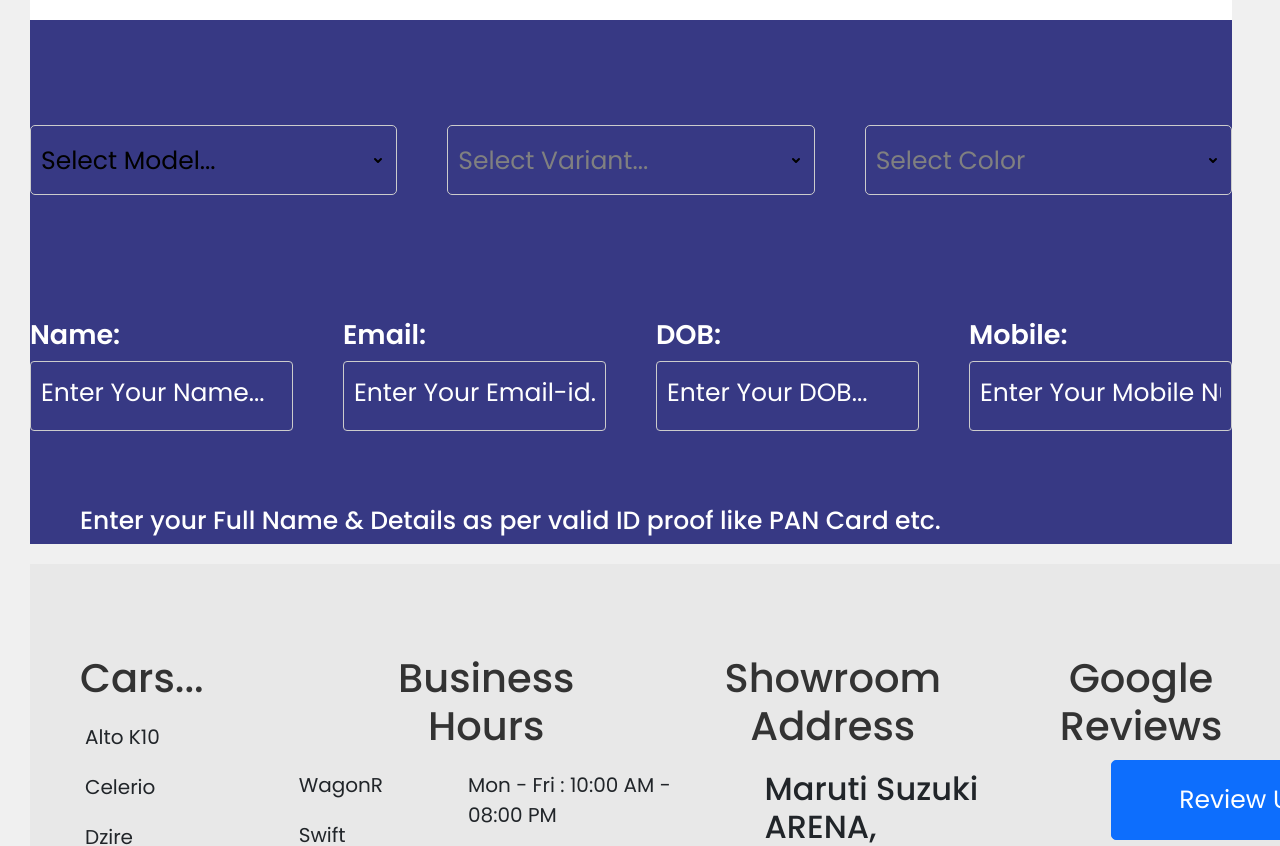
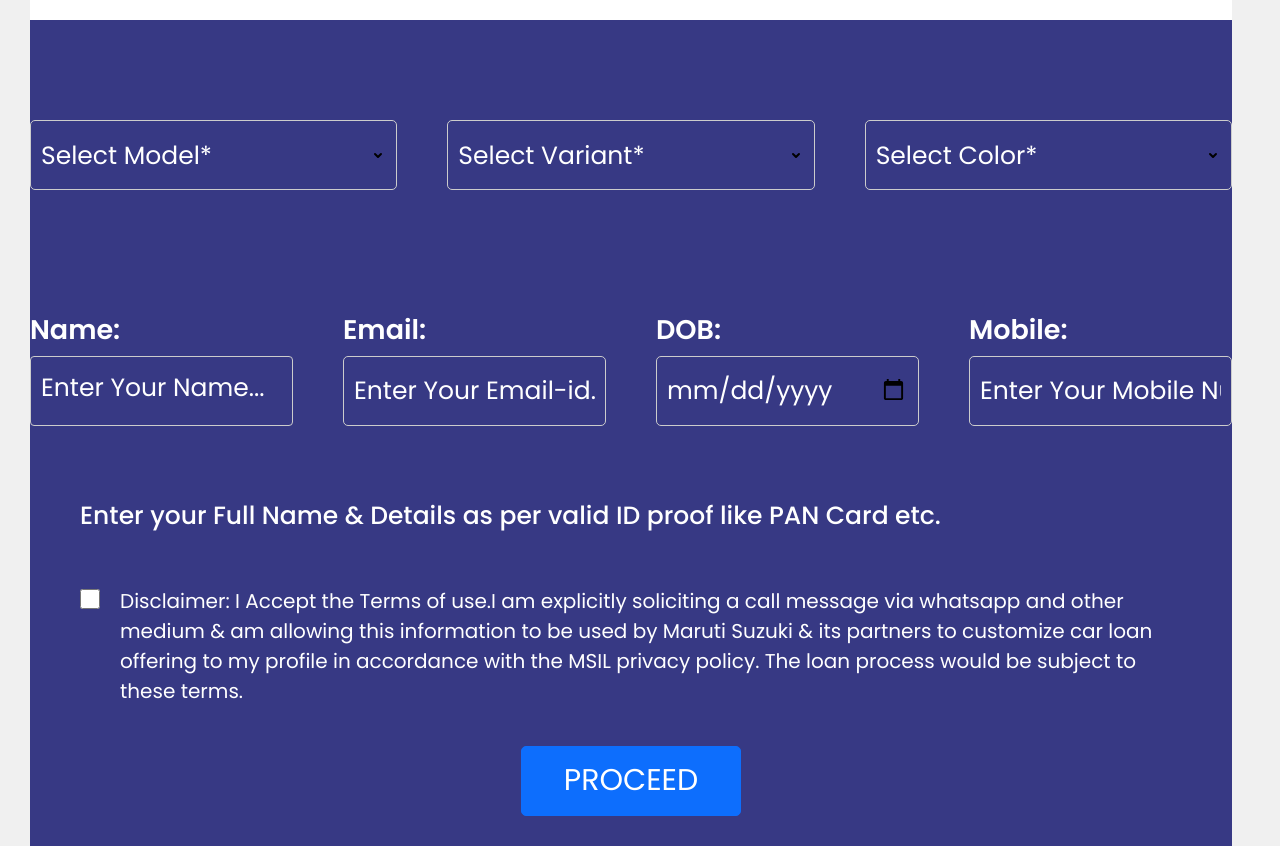
Before and after one commit to vasadisasidhar/websitedemo, a React (Create React App) app: page /emi-calculator in a window 1280 px wide. Shown: the part 1680-2526 px from the top of the page. Built offline with nearby package versions, Linux system fonts and the light colour scheme.

Commit message:
16th Commit

```diff
--- a/src/Components/Linkpages/Emicalculator/Emifrom/Emiform.css
+++ b/src/Components/Linkpages/Emicalculator/Emifrom/Emiform.css
@@ -26,6 +26,14 @@
     padding-left: 50px;
 }
 
+  .containerBox4 p {
+    font-size: 20px; /* Adjust font size */
+    padding-left: 90px;
+    padding-right: 50px;
+    margin-bottom: 40px;
+    margin-top: -30px;
+  }
+
 .inputBox {
     flex: 1; /* Make each input box take equal space */
     margin-right: 50px; /* Space between input boxes */
@@ -43,15 +51,33 @@
 .inputBox input,
 .inputBox select {
 background-color:#373984;
+color: white;
 }
 
 select option {
     background-color: white;
     color: black;
-    font-size: 10px;
 }
 
 .inputBox input::placeholder{
     font-size: 25px;
     color: white;
 }
+/* Emiform.css */
+  .containerBox4 input{
+    width: 20px;
+    height: 20px;
+    margin-left: 50px;
+    margin-top: 50px;
+  }
+  .buttonContainer {
+    display: flex;
+    justify-content: center; /* Centers the button horizontally */
+    margin-top: 20px; /* Adds space above the button */
+    padding-bottom: 50px;
+}
+.buttonContainer .btn {
+    font-size: 30px;
+    width: 220px;
+    height: 70px;
+    }
--- a/src/Components/Linkpages/Emicalculator/Emifrom/Emiform.jsx
+++ b/src/Components/Linkpages/Emicalculator/Emifrom/Emiform.jsx
@@ -1,60 +1,84 @@
 import React, { useState } from 'react';
 import './Emiform.css';
+import modelData from './modelData'; // Import the model data
+
+
+
 
 const Emiform = () => {
-  // State to manage the selected model
   const [selectedModel, setSelectedModel] = useState('');
-  const [selectedVarient, setVarient] = useState('');
+  const [selectedVariant, setSelectedVariant] = useState('');
+  const [selectedColor, setSelectedColor] = useState('');
+  const [name, setName] = useState('');
+  const [email, setEmail] = useState('');
+  const [dob, setDob] = useState('');
+  const [mobile, setMobile] = useState('');
+  const [isAgreed, setIsAgreed] = useState(false); // State for checkbox
 
-  // Handler for model selection
+
   const handleModelChange = (event) => {
     setSelectedModel(event.target.value);
+    setSelectedVariant(''); // Reset variant and color on model change
+    setSelectedColor('');
   };
 
-  const handleVarientChange =(event) => {
-    setVarient(event.target.value)
-  }
+  const handleVariantChange = (event) => {
+    setSelectedVariant(event.target.value);
+    setSelectedColor(''); // Reset color on variant change
+  };
+
+  const submitHandler = (event) => {
+    event.preventDefault(); // Prevent the default form submission
+
+    // Create a formatted message with the input values
+    const message = `
+      Model: ${selectedModel}
+      Variant: ${selectedVariant}
+      Color: ${selectedColor}
+      Name: ${name}
+      Email: ${email}
+      DOB: ${dob}
+      Mobile: ${mobile}
+      Agreed to Terms: ${isAgreed ? 'Yes' : 'No'}
+    `;
+
+    alert(message); // Display the alert with the message
+  };
+
+  // Get variants as an array
+  const variants = selectedModel ? Object.keys(modelData[selectedModel].variants) : [];
+
+  // Get colors based on the selected variant
+  const colors = selectedVariant ? modelData[selectedModel].variants[selectedVariant] : [];
 
   return (
     <div>
       <form>
         <div className="containerBox">
           <div className="inputBox">
-            <span className="inputtext"></span>
             <select onChange={handleModelChange} value={selectedModel}>
-              <option value=''>Select Model...</option>
-              <option value='CELERIO'>CELERIO</option>
-              <option value='NEW WAGONR'>NEW WAGONR</option>
-              <option value='ALTO K10'>ALTO K10</option>
-              <option value='TOUR H3'>TOUR H3</option>
-              <option value='TOUR V'>TOUR V</option>
-              <option value='TOUR M'>TOUR M</option>
-              <option value='TOUR S'>TOUR S</option>
-              <option value='TOUR H1'>TOUR H1</option>
-              <option value='DZIRE'>DZIRE</option>
-              <option value='ERTIGA'>ERTIGA</option>
-              <option value='BREZZA'>BREZZA</option>
-              <option value='EECO'>EECO</option>
-              <option value='S.PRESSO'>S.PRESSO</option>
-              <option value='SWIFT'>SWIFT</option>
+              <option value=''>Select Model*</option>
+              {Object.keys(modelData).map((model) => (
+                <option key={model} value={model}>{model}</option>
+              ))}
             </select>
           </div>
 
           <div className="inputBox">
-            <span className="inputtext"></span>
-            <select disabled={!selectedModel} onChange={handleVarientChange} value={selectedVarient}>
-              <option value=''>Select Variant...</option>
-              <option value='ZXI'>ZXI</option>
-              <option value='ZXI+'>ZXI+</option>
+            <select onChange={handleVariantChange} value={selectedVariant}>
+              <option value=''>Select Variant*</option>
+              {variants.map(variant => (
+                <option key={variant} value={variant}>{variant}</option>
+              ))}
             </select>
           </div>
 
           <div className="inputBox">
-            <span className="inputtext"></span>
-            <select disabled={!selectedVarient}>
-              <option value=''>Select Color</option>
-              <option value='White'>White</option>
-              <option value='Red'>Red</option>
+            <select value={selectedColor} onChange={(e) => setSelectedColor(e.target.value)}>
+              <option value=''>Select Color*</option>
+              {colors.map(color => (
+                <option key={color} value={color}>{color}</option>
+              ))}
             </select>
           </div>
         </div>
@@ -62,31 +86,49 @@ const Emiform = () => {
         <div className="containerBox2">
           <div className="inputBox">
             <span className="inputtext">Name:</span>
-            <input type='text' placeholder='Enter Your Name...' />
+            <input type='text' placeholder='Enter Your Name...' value={name} onChange={(e) => setName(e.target.value)} />
           </div>
 
           <div className="inputBox">
             <span className="inputtext">Email:</span>
-            <input type='text' placeholder='Enter Your Email-id...' />
+            <input type='email' placeholder='Enter Your Email-id...' value={email} onChange={(e) => setEmail(e.target.value)} />
           </div>
 
           <div className="inputBox">
             <span className="inputtext">DOB:</span>
-            <input type='text' placeholder='Enter Your DOB...' />
+            <input type='date' value={dob} onChange={(e) => setDob(e.target.value)} />
           </div>
 
           <div className="inputBox">
             <span className="inputtext">Mobile:</span>
-            <input type='text' placeholder='Enter Your Mobile Number...' />
+            <input type='tel' placeholder='Enter Your Mobile Number...' value={mobile} onChange={(e) => setMobile(e.target.value)} />
           </div>
         </div>
 
         <div className="containerBox3">
           <h2>Enter your Full Name & Details as per valid ID proof like PAN Card etc.</h2>
         </div>
+
+
+        <div className="containerRow">
+            <div className="containerBox4">
+                <label>
+                    <input type="checkbox" checked={isAgreed} onChange={(e) => setIsAgreed(e.target.checked)}/>
+                </label>
+                    <p>Disclaimer: I Accept the Terms of use.I am explicitly soliciting a call message via whatsapp and other medium & am
+                        allowing this information to be used by Maruti Suzuki & its partners to customize car loan
+                        offering to my profile in accordance with the MSIL privacy policy.
+                        The loan process would be subject to these terms.</p>
+            </div>
+        </div>
+
+            <div className='buttonContainer'>
+                <button type="submit" className="btn btn-primary btn-lg" onClick={submitHandler}>PROCEED</button>
+          </div>
+
       </form>
     </div>
   );
-}
+};
 
 export default Emiform;
--- /dev/null
+++ b/src/Components/Linkpages/Emicalculator/Emifrom/modelData.js
@@ -0,0 +1,122 @@
+// modelData.js
+const modelData = {
+    CELERIO: {
+      variants: {
+        'CELERIO LXI': ['METALLIC SPEEDY BLUE', 'METALLIC SILKY SILVER', 'SOLID FIR RED','PEARL ARCTIC WHITE','METALLIC GLISTENING GREY','PEARL CAFFEINE BROWN'],
+        'CELERIO ZXI+': ['METALLIC SPEEDY BLUE', 'METALLIC SILKY SILVER','SOLID FIRE RED','PEARL ARCTIC WHITE','METALLIC GLISTENING GREY','PEARL CAFFEINE BROWN','PEARL BLUISH BLACK'],
+        'CELERIO VXI AGS': ['METALLIC SPEEDY BLUE', 'METALLIC SILKY SILVER', 'SOLID FIR RED','PEARL ARCTIC WHITE','METALLIC GLISTENING GREY','PEARL CAFFEINE BROWN'],
+        'CELERIO VXI': ['METALLIC SPEEDY BLUE', 'METALLIC SILKY SILVER', 'SOLID FIR RED','PEARL ARCTIC WHITE','METALLIC GLISTENING GREY','PEARL CAFFEINE BROWN'],
+        'CELERIO ZXI': ['METALLIC SPEEDY BLUE', 'METALLIC SILKY SILVER','SOLID FIRE RED','PEARL ARCTIC WHITE','METALLIC GLISTENING GREY','PEARL CAFFEINE BROWN','PEARL BLUISH BLACK'],
+        'CELERIO ZXI AGS': ['METALLIC SPEEDY BLUE', 'METALLIC SILKY SILVER','SOLID FIRE RED','PEARL ARCTIC WHITE','METALLIC GLISTENING GREY','PEARL CAFFEINE BROWN','PEARL BLUISH BLACK'],
+        'CELERIO ZXI+ AGS': ['METALLIC SPEEDY BLUE', 'METALLIC SILKY SILVER','SOLID FIRE RED','PEARL ARCTIC WHITE','METALLIC GLISTENING GREY','PEARL CAFFEINE BROWN','PEARL BLUISH BLACK'],
+        'CELERIO VXI CNG': ['METALLIC SPEEDY BLUE', 'METALLIC SILKY SILVER', 'SOLID FIR RED','PEARL ARCTIC WHITE','METALLIC GLISTENING GREY','PEARL CAFFEINE BROWN'],
+      }
+    },
+
+    'NEW WAGONR': {
+      variants: {
+        VXI: ['White', 'Black', 'Silver'],
+        'VXI+': ['Blue', 'Gray'],
+        ZXI: ['White', 'Black']
+      }
+    },
+
+    'ALTO K10': {
+      variants: {
+        STD: ['Red', 'Green'],
+        LXI: ['Yellow', 'Blue'],
+        VXI: ['Red', 'Black', 'White']
+      }
+    },
+
+    'TOUR H3': {
+      variants: {
+        STD: ['Red', 'Green'],
+        LXI: ['Yellow', 'Blue'],
+        VXI: ['Red', 'Black', 'White']
+      }
+    },
+
+    'TOUR V': {
+      variants: {
+        STD: ['Red', 'Green'],
+        LXI: ['Yellow', 'Blue'],
+        VXI: ['Red', 'Black', 'White']
+      }
+    },
+
+    'TOUR M': {
+      variants: {
+        STD: ['Red', 'Green'],
+        LXI: ['Yellow', 'Blue'],
+        VXI: ['Red', 'Black', 'White']
+      }
+    },
+
+    'TOUR S': {
+      variants: {
+        STD: ['Red', 'Green'],
+        LXI: ['Yellow', 'Blue'],
+        VXI: ['Red', 'Black', 'White']
+      }
+    },
+
+    'TOUR H1': {
+      variants: {
+        STD: ['Red', 'Green'],
+        LXI: ['Yellow', 'Blue'],
+        VXI: ['Red', 'Black', 'White']
+      }
+    },
+
+    'DZIRE': {
+      variants: {
+        STD: ['Red', 'Green'],
+        LXI: ['Yellow', 'Blue'],
+        VXI: ['Red', 'Black', 'White']
+      }
+    },
+
+    'ERTIGA': {
+      variants: {
+        STD: ['Red', 'Green'],
+        LXI: ['Yellow', 'Blue'],
+        VXI: ['Red', 'Black', 'White']
+      }
+    },
+
+    'BREZZA': {
+      variants: {
+        STD: ['Red', 'Green'],
+        LXI: ['Yellow', 'Blue'],
+        VXI: ['Red', 'Black', 'White']
+      }
+    },
+
+    'EECO': {
+      variants: {
+        STD: ['Red', 'Green'],
+        LXI: ['Yellow', 'Blue'],
+        VXI: ['Red', 'Black', 'White']
+      }
+    },
+
+    'S-PRESSO': {
+      variants: {
+        STD: ['Red', 'Green'],
+        LXI: ['Yellow', 'Blue'],
+        VXI: ['Red', 'Black', 'White']
+      }
+    },
+
+    'SWIFT': {
+      variants: {
+        STD: ['Red', 'Green'],
+        LXI: ['Yellow', 'Blue'],
+        VXI: ['Red', 'Black', 'White']
+      }
+    },
+    // Add other models, variants, and colors as needed...
+  };
+
+  export default modelData;
```
